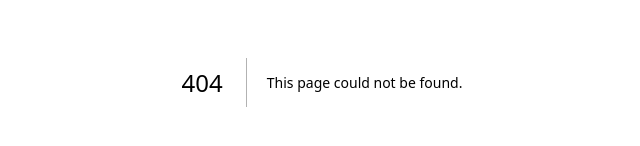
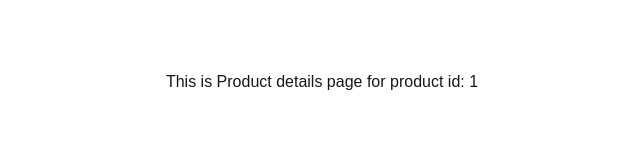
Before and after one commit to oat-viriya/my-shopping-app, a Next.js app: page /product/1 in a window 1280 px wide. Before the commit this address had no page. Shown: the part 318-464 px from the top of the page, without its empty margins (318-958 px from the left). Built offline with nearby package versions, Linux system fonts and the light colour scheme.

Commit message:
feat: add homepage, product details, cart, and favorite pages.

```diff
--- /dev/null
+++ b/src/app/cart/page.tsx
@@ -0,0 +1,9 @@
+interface CartPageProps {}
+
+export default async function CartPage(props: CartPageProps) {
+  return (
+    <div className="flex flex-col w-screen h-screen items-center justify-center">
+      <h1>{`This is Cart Page`}</h1>
+    </div>
+  );
+}
--- /dev/null
+++ b/src/app/favorite/page.tsx
@@ -0,0 +1,9 @@
+interface FavoritePageProps {}
+
+export default async function FavoritePage(props: FavoritePageProps) {
+  return (
+    <div className="flex flex-col w-screen h-screen items-center justify-center">
+      <h1>{`This is Favorite Page`}</h1>
+    </div>
+  );
+}
--- a/src/app/page.tsx
+++ b/src/app/page.tsx
@@ -1,6 +1,6 @@
 import Image from "next/image";
 
-export default function Home() {
+export default async function Home() {
   return (
     <div className="grid grid-rows-[20px_1fr_20px] items-center justify-items-center min-h-screen p-8 pb-20 gap-16 sm:p-20 font-[family-name:var(--font-geist-sans)]">
       <main className="flex flex-col gap-[32px] row-start-2 items-center sm:items-start">
--- /dev/null
+++ b/src/app/product/[productId]/page.tsx
@@ -0,0 +1,15 @@
+interface ProductPageProps {
+  params: {
+    productId: string;
+  };
+}
+
+export default async function ProductPage(props: ProductPageProps) {
+  const { params } = props;
+  const productId = await params.productId;
+  return (
+    <div className="flex flex-col w-screen h-screen items-center justify-center">
+      <h1>{`This is Product details page for product id: ${productId}`}</h1>
+    </div>
+  );
+}
--- /dev/null
+++ b/src/app/product/page.tsx
@@ -0,0 +1,7 @@
+import { ROUTES } from "@/constants";
+import { redirect } from "next/navigation";
+
+export default async function ProductPage() {
+  // If no productId is provided, redirect to home page
+  redirect(ROUTES.HOME);
+}
--- /dev/null
+++ b/src/constants/index.ts
@@ -0,0 +1,6 @@
+export const ROUTES = {
+  HOME: "/",
+  PRODUCT_DETAILS: "/product/:productId",
+  CART: "/cart",
+  FAVORITE: "/favorite",
+};
```
